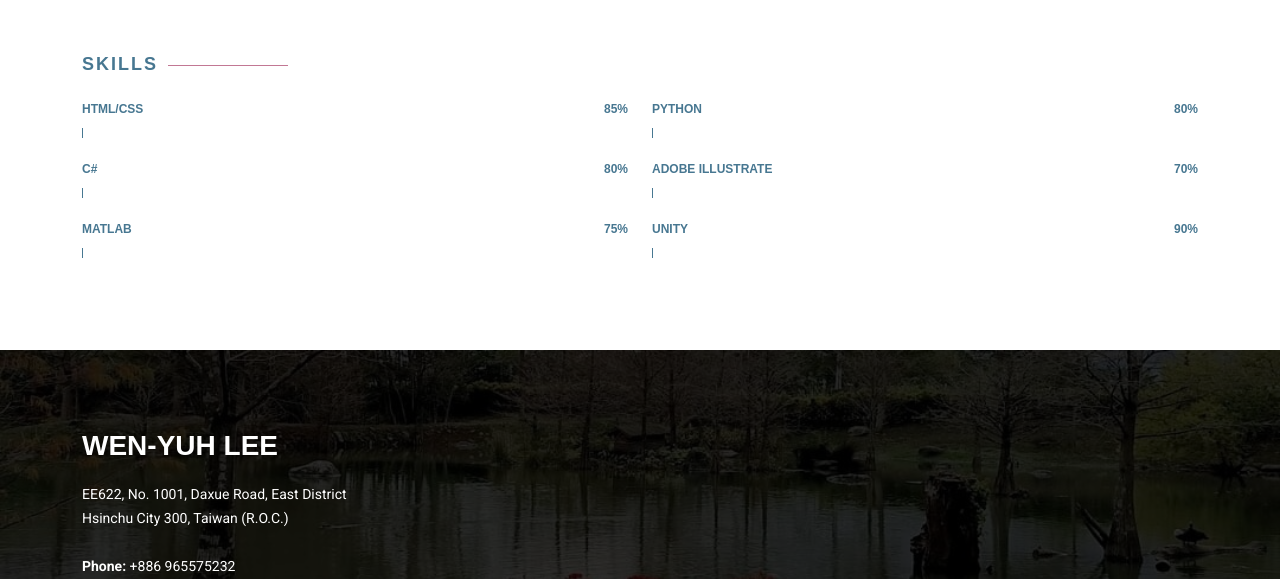
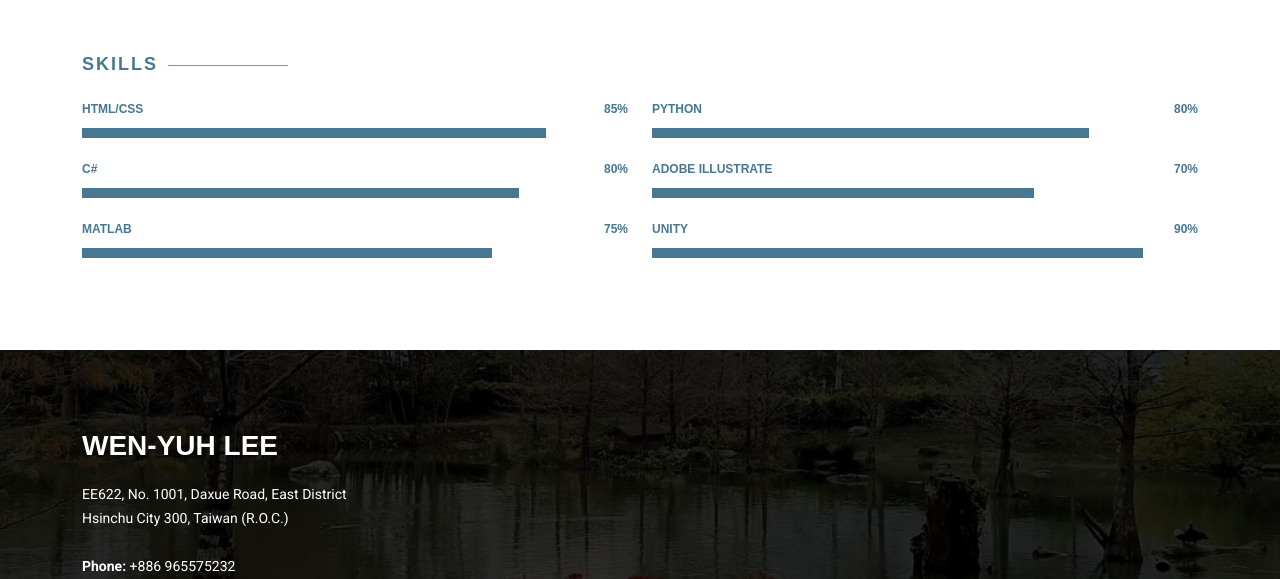
Before and after one commit to wennnny/wennnny.github.io, a plain HTML site: page about.html in a window 1280 px wide. Shown: the part 840-1419 px from the top of the page. Drawn offline with nearby package versions, Linux system fonts and the light colour scheme.

Commit message:
feat: update skill progress values and enhance skills animation functionality

```diff
--- a/about.html
+++ b/about.html
@@ -182,7 +182,7 @@
             <div class="progress">
               <span class="skill">Adobe illustrate <i class="val">70%</i></span>
               <div class="progress-bar-wrap">
-                <div class="progress-bar" role="progressbar" aria-valuenow="60" aria-valuemin="0" aria-valuemax="100">
+                <div class="progress-bar" role="progressbar" aria-valuenow="70" aria-valuemin="0" aria-valuemax="100">
                 </div>
               </div>
             </div>
@@ -190,7 +190,7 @@
             <div class="progress">
               <span class="skill">Unity <i class="val">90%</i></span>
               <div class="progress-bar-wrap">
-                <div class="progress-bar" role="progressbar" aria-valuenow="55" aria-valuemin="0" aria-valuemax="100">
+                <div class="progress-bar" role="progressbar" aria-valuenow="90" aria-valuemin="0" aria-valuemax="100">
                 </div>
               </div>
             </div>
--- a/assets/js/main.js
+++ b/assets/js/main.js
@@ -68,23 +68,31 @@ document.addEventListener('DOMContentLoaded', () => {
     })
   });
 
-  /**
-   * Skills animation
+/**
+ * Skills animation
+ */
+const skillsContent = document.querySelector('.skills-content');
 
-  let skilsContent = select('.skills-content');
-  if (skilsContent) {
-    new Waypoint({
-      element: skilsContent,
-      offset: '80%',
-      handler: function(direction) {
-        let progress = select('.progress .progress-bar', true);
-        progress.forEach(el => {
-          el.main2.width = el.getAttribute('aria-valuenow') + '%'
-        });
-      }
-    })
+if (skillsContent) {
+  let skillsAnimated = false;
+
+  function animateSkills() {
+    const rect = skillsContent.getBoundingClientRect();
+    const windowHeight = window.innerHeight || document.documentElement.clientHeight;
+
+    if (!skillsAnimated && rect.top < windowHeight * 0.8) {
+      const progressBars = document.querySelectorAll('.progress .progress-bar');
+      progressBars.forEach(bar => {
+        bar.style.width = bar.getAttribute('aria-valuenow') + '%';
+      });
+      skillsAnimated = true;
+    }
   }
-  */
+
+  window.addEventListener('load', animateSkills);
+  window.addEventListener('scroll', animateSkills);
+}
+
 
   /**
    * Scroll top button
```
Also changed, not shown: about_cn.html (+3 -0 lines).
